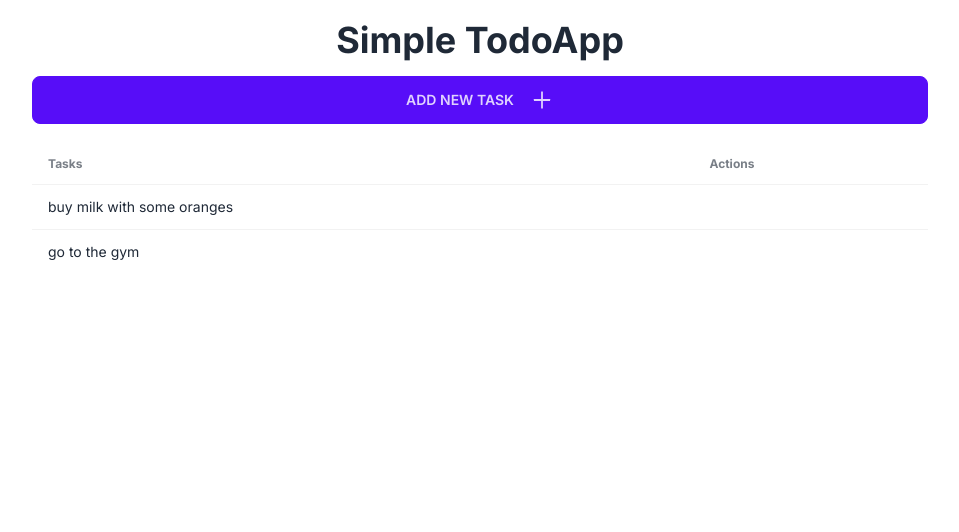
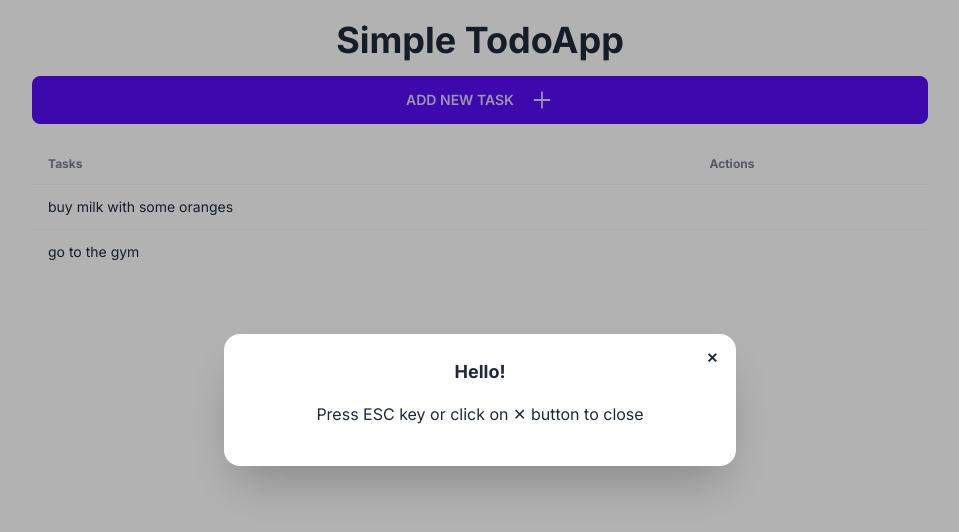
Before and after one commit to rubisanto/simple-todoapp, a Next.js app: page / in a window 1280 px wide. Both pictures are taken after a click on the button "ADD NEW TASK". Shown: the top 532 px of the page, without its empty margins (160-1119 px from the left). Built offline with nearby package versions, Linux system fonts and the light colour scheme; data requests are answered from the project's data file.

Commit message:
add Modal

```diff
--- a/app/components/AddTask.tsx
+++ b/app/components/AddTask.tsx
@@ -1,11 +1,22 @@
+"use client";
+
 import { AiOutlinePlus } from "react-icons/ai";
+import Modal from "./Modal";
+import { useState } from "react";
 
 export const AddTask = () => {
+  const [modalOpen, setModalOpen] = useState<boolean>(false);
   return (
     <div>
-      <button className="btn btn-primary w-full">
+      <button
+        // permet d'ouvrir le modal
+        onClick={() => setModalOpen(true)}
+        className="btn btn-primary w-full"
+      >
         Add new task <AiOutlinePlus className="ml-2" size={24} />
       </button>
+
+      <Modal modalOpen={modalOpen} />
     </div>
   );
 };
--- /dev/null
+++ b/app/components/Modal.tsx
@@ -0,0 +1,24 @@
+interface ModalProps {
+  modalOpen: boolean;
+}
+
+const Modal: React.FC<ModalProps> = ({ modalOpen }) => {
+  return (
+    <div>
+      <dialog
+        id="my_modal_3"
+        className={`modal ${modalOpen ? "modal-open" : ""}`}
+      >
+        <form method="dialog" className="modal-box">
+          <button className="btn btn-sm btn-circle btn-ghost absolute right-2 top-2">
+            ✕
+          </button>
+          <h3 className="font-bold text-lg">Hello!</h3>
+          <p className="py-4">Press ESC key or click on ✕ button to close</p>
+        </form>
+      </dialog>
+    </div>
+  );
+};
+
+export default Modal;
--- a/data/todos.json
+++ b/data/todos.json
@@ -1,6 +1,5 @@
 {
   "tasks": [
-
     {
       "id": "1",
       "text": "buy milk with some oranges"
@@ -9,6 +8,5 @@
       "id": "2",
       "text": "go to the gym"
     }
-
   ]
 }
```
Lines whose indentation alone changed are shown as unchanged.
